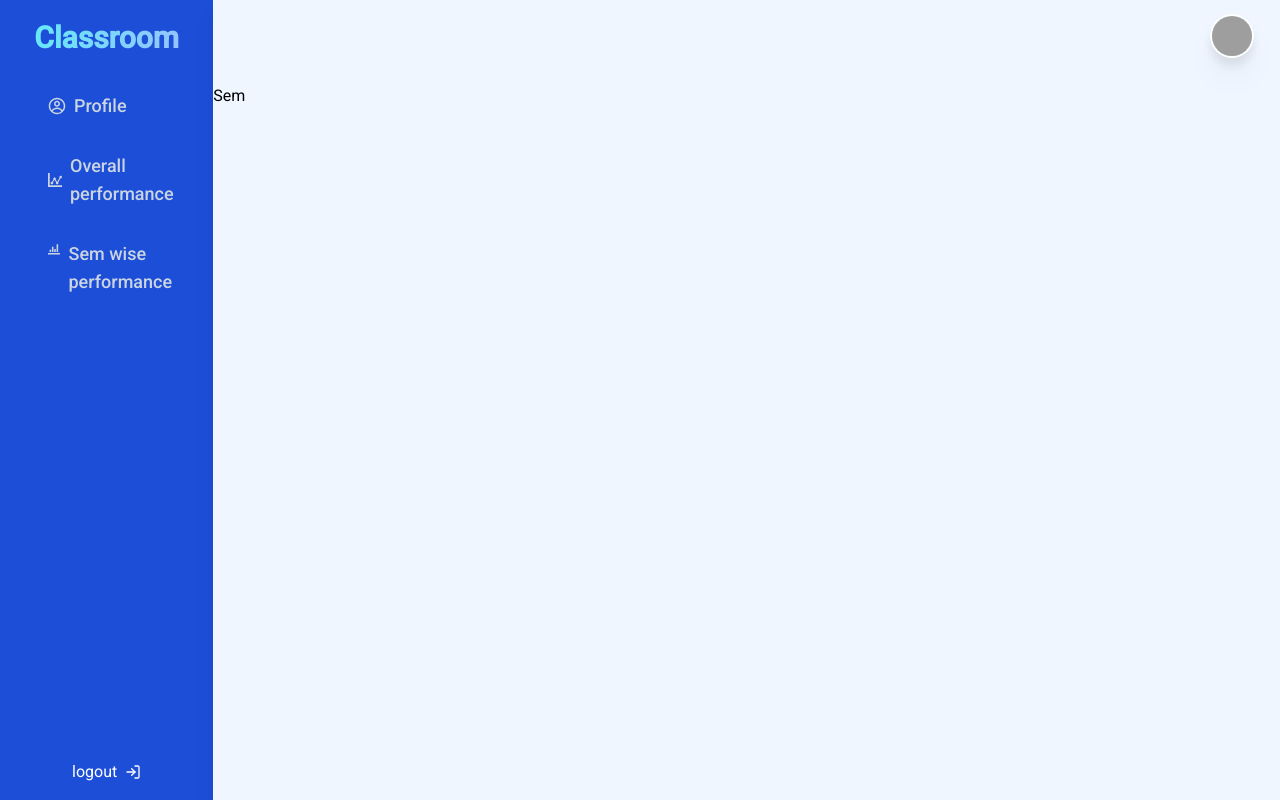
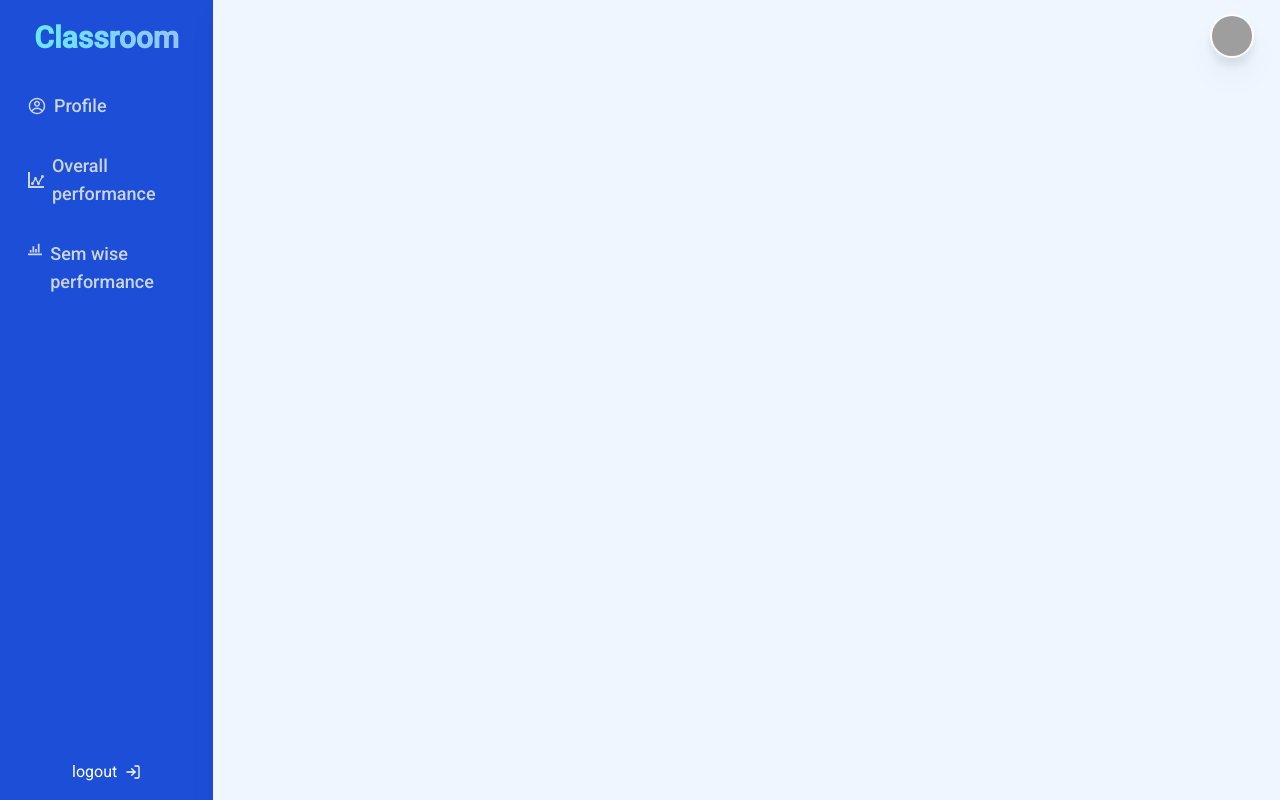
Before and after one commit to collegeProjectzz/college-management, a React (Create React App) app: page /dashboard/student/Sem/1 in a window 1280 px wide. Built offline with nearby package versions, Linux system fonts and the light colour scheme; grey boxes are pictures that could not be loaded.

Commit message:
refactored student dashboard file structure

```diff
--- a/src/Dashboard/Faculty/FacultyDashboard.jsx
+++ b/src/Dashboard/Faculty/FacultyDashboard.jsx
@@ -1,5 +1,5 @@
 import React from 'react';
-import Dashboard from '../Dashboard';
+import Dashboard from '../common/Dashboard';
 import RestContainer from '../Student/RestContainer';
 
 
--- a/src/Dashboard/Student/Overall/Overall.jsx
+++ b/src/Dashboard/Student/Overall/Overall.jsx
@@ -1,5 +1,5 @@
 import React, { useState, useEffect } from 'react';
-import FourCards from '../../FourCards';
+import FourCards from '../../common/FourCards';
 import BarGraph from '../Overall/BarGraph';
 import LineChart from '../Overall/LineChart';
 import PieChart from '../Overall/PieChart';
--- a/src/Dashboard/Student/Sem/Sem.jsx
+++ b/src/Dashboard/Student/Sem/Sem.jsx
@@ -1,9 +1,10 @@
 import React from 'react';
+import Subjects from './Subjects';
 
 export default function Sem() {
     return (
         <div>
-            Sem
+
         </div>
     );
 }
--- /dev/null
+++ b/src/Dashboard/Student/Sem/Subjects.jsx
@@ -0,0 +1,9 @@
+import React from 'react';
+
+export default function Subjects() {
+    return (
+        <div className="flex flex-col flex-wrap w-full p-2">
+
+        </div>
+    );
+}
--- a/src/Dashboard/Student/StudentDashboard.jsx
+++ b/src/Dashboard/Student/StudentDashboard.jsx
@@ -1,7 +1,7 @@
 import React from 'react';
-import Dashboard from '../Dashboard';
+import Dashboard from '../common/Dashboard';
 import { Route, Routes } from 'react-router-dom';
-import Profile from '../Profile';
+import Profile from '../common/Profile';
 import Sem from './Sem/Sem';
 import Overall from '../Student/Overall/Overall';
 
--- a/src/Dashboard/Student/StudentSidebar.jsx
+++ b/src/Dashboard/Student/StudentSidebar.jsx
@@ -11,15 +11,15 @@ export default function StudentSidebar() {
     return (
         <div className="flex flex-col h-full">
             <NavLink to=""
-                className="flex flex-row items-center p-2 m-2 ml-10 hover:bg-blue-800 rounded-md cursor-pointer text-lg font-medium text-slate-300">
+                className="flex flex-row items-center p-2 m-2 ml-5 hover:bg-blue-800 rounded-md cursor-pointer text-lg font-medium text-slate-300">
                 <CgProfile className="mr-2" />
                 Profile
             </NavLink>
-            <NavLink to="overall" className="flex-row text-lg font-medium text-slate-300 flex items-center  p-2 m-2 ml-10 hover:bg-blue-800 rounded-md cursor-pointer">
+            <NavLink to="overall" className="flex-row text-lg font-medium text-slate-300 flex items-center  p-2 m-2 ml-5 hover:bg-blue-800 rounded-md cursor-pointer">
                 <ImStatsDots className="mr-2" />
                 Overall performance
             </NavLink>
-            <div className="text-lg font-medium text-slate-300 flex items-center  p-2 m-2 ml-10 hover:bg-blue-800 rounded-md cursor-pointer">
+            <div className="text-lg font-medium text-slate-300 flex items-center  p-2 m-2 ml-5 hover:bg-blue-800 rounded-md cursor-pointer">
                 <Collapsible trigger={
                     <div className="flex flex-row">
                         <ImStatsBars className="mr-2 " />
--- a/src/Dashboard/Dashboard.jsx
+++ b/src/Dashboard/common/Dashboard.jsx
@@ -1,8 +1,8 @@
 import React, { Fragment } from 'react';
 import { Menu, Transition } from '@headlessui/react';
 import { Link, useLocation } from "react-router-dom";
-import StudentSidebar from './Student/StudentSidebar';
-import FacultySidebar from './Faculty/FacultySidebar';
+import StudentSidebar from '../Student/StudentSidebar';
+import FacultySidebar from '../Faculty/FacultySidebar';
 import { FiLogIn } from 'react-icons/fi';
 
 function classNames(...classes) {
```
Also changed, not shown: src/Dashboard/common/FourCards.jsx (renamed from src/Dashboard/FourCards.jsx), src/Dashboard/common/Profile.jsx (renamed from src/Dashboard/Profile.jsx).
